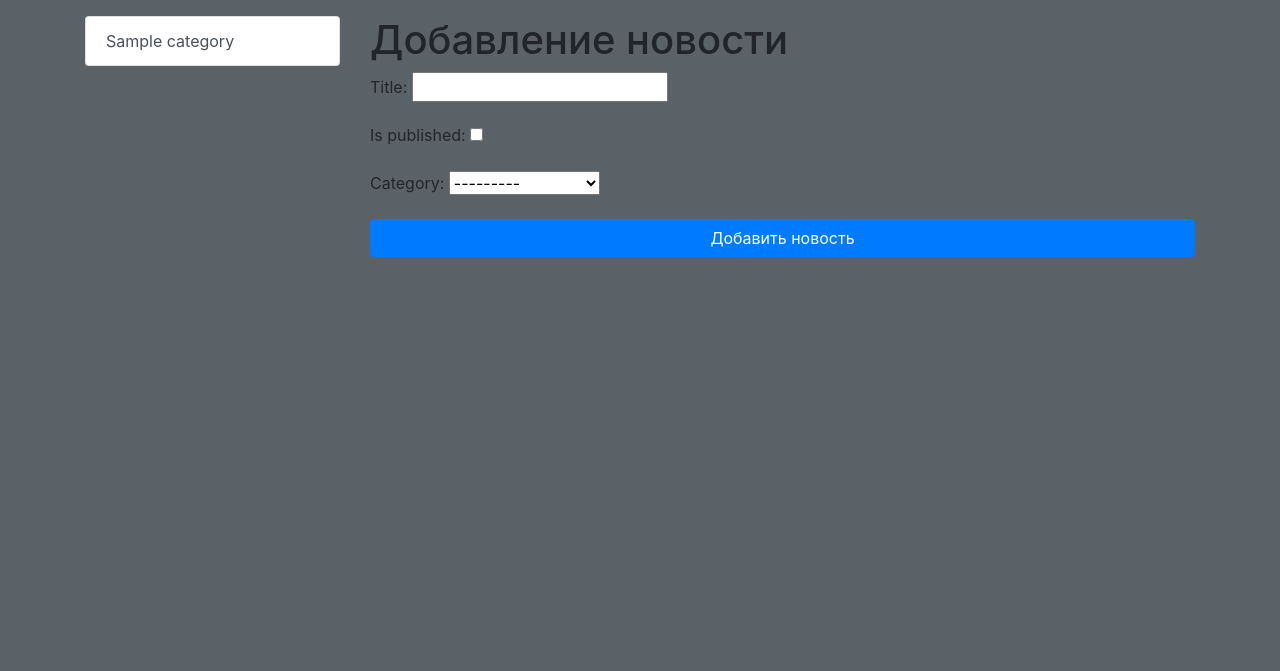
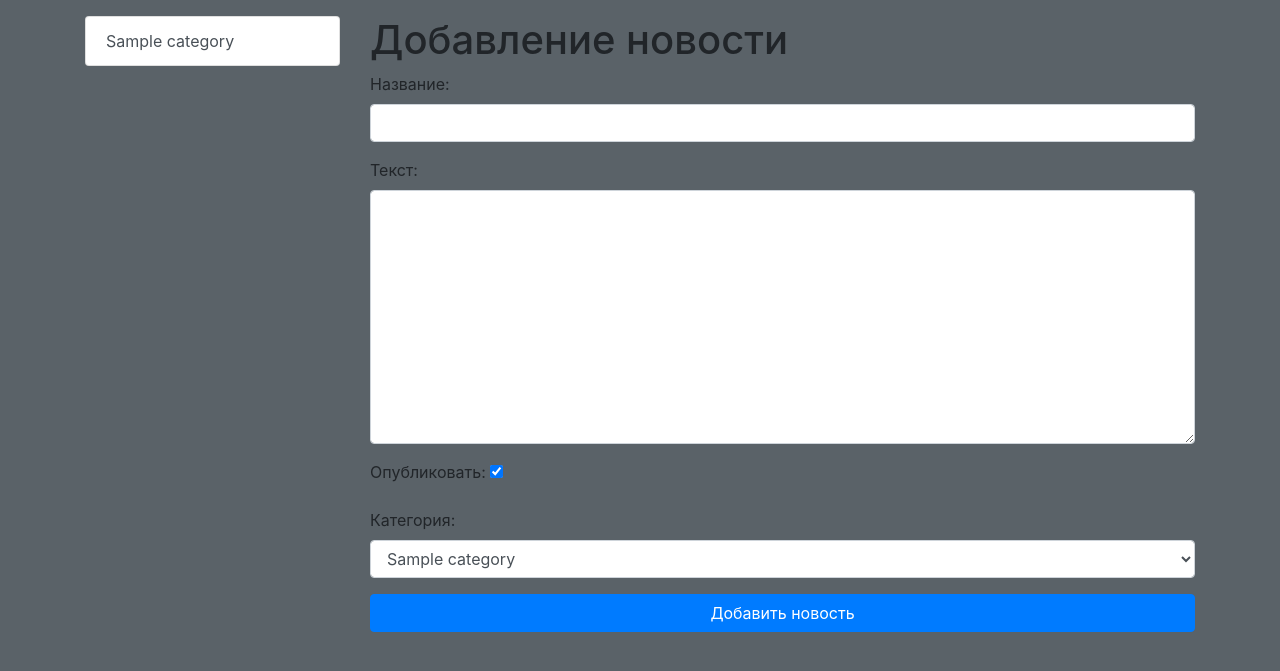
Before and after one commit to kylr42/djangoProject, a Django app: template news/templates/news/add_news.html in a window 1280 px wide. Shown: the part 56-727 px from the top of the page. Run offline with Django 3.2, Linux system fonts and the light colour scheme; the template is opened without the code that fills it: values that come from a table or form of the project are taken from there, others are empty; tables that the repository leaves empty hold one stand-in row (values such as "Sample post"); some libraries are stand-ins or nearby versions.

Commit message:
edit forms

```diff
--- a/news/forms.py
+++ b/news/forms.py
@@ -3,7 +3,11 @@ from .models import Category
 
 
 class NewsForm(forms.Form):
-	title = forms.CharField(max_length=150)
-	content = forms.Textarea()
-	is_published = forms.BooleanField()
-	category = forms.ModelChoiceField(queryset=Category.objects.all())
+	title = forms.CharField(max_length=150, label='Название',
+		widget=forms.TextInput(attrs={"class": "form-control"}))
+	content = forms.CharField(label='Текст', required=False,
+		widget=forms.Textarea(attrs={"class": "form-control"}))
+	is_published = forms.BooleanField(label='Опубликовать', initial=True,
+		widget=forms.CheckboxInput())
+	category = forms.ModelChoiceField(empty_label=None, queryset=Category.objects.all(),
+		label='Категория', widget=forms.Select(attrs={"class": "form-control"}))
--- a/news/templates/news/add_news.html
+++ b/news/templates/news/add_news.html
@@ -1,7 +1,7 @@
 {% extends 'base.html' %}
 
 {% block title %}
-    {{ news_item.title }} :: {{ block.super }}
+    {{ news_item.title }} Добавление новости :: {{ block.super }}
 {% endblock %}
 
 {% block sidebar %}
@@ -13,11 +13,24 @@
     <h1>Добавление новости</h1>
 
     <form action="{% url 'add_news' %}" method="post">
-        {{ form.as_p }}
+        {#{{ form.as_p }}#}
+
+        {{ form.non_field_errors }}
+        {% for field in form %}
+            <div class="form-group">
+                {{ field.label_tag }}
+                {{ field }}
+                <div class="invalid-feedback d-block">
+                    {{ field.errors }}
+                </div>
+            </div>
+        {% endfor %}
+
+        {% csrf_token %}
+
         <button type="submit" class="btn btn-primary btn-block">
             Добавить новость
         </button>
-        {% csrf_token %}
     </form>
 
 {% endblock %}
```
Also changed, not shown: news/views.py (+7 -3 lines).
